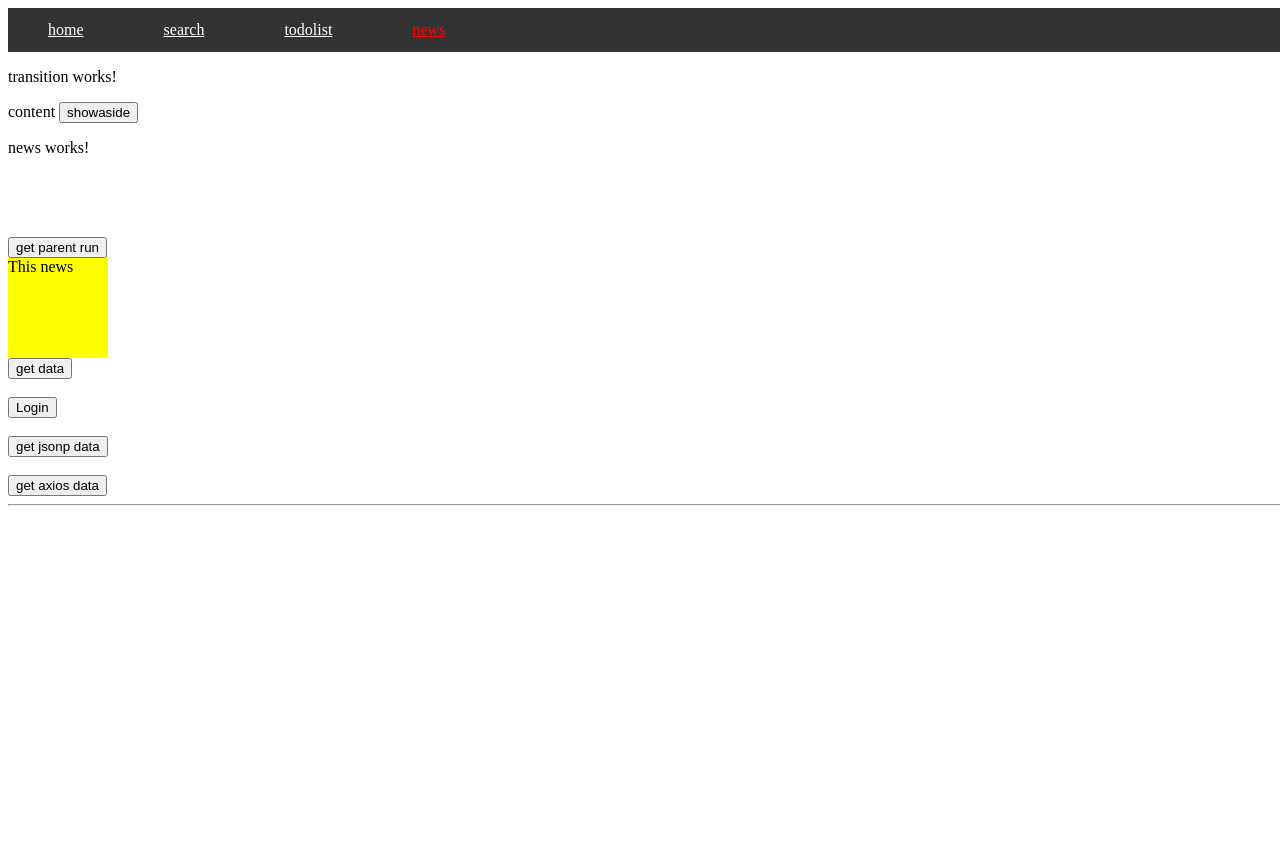
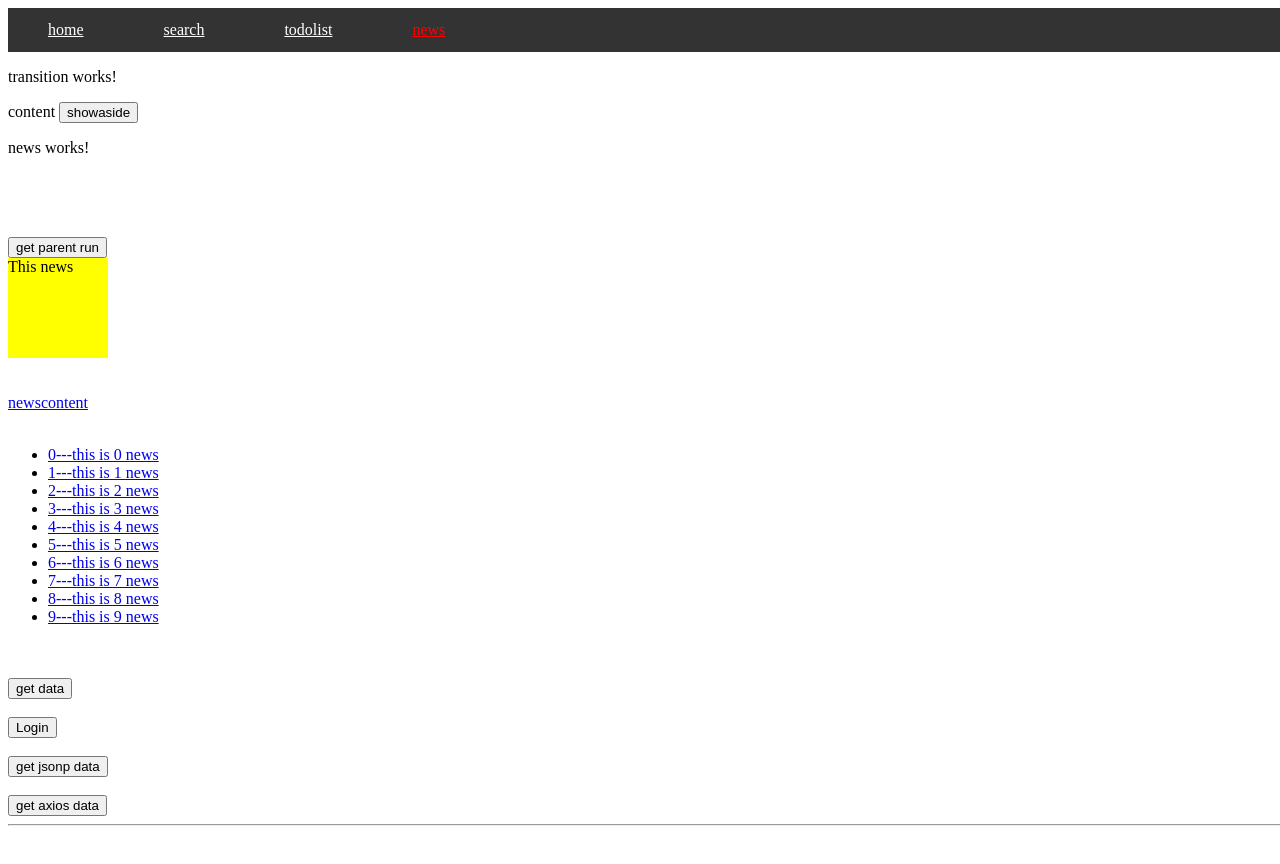
Before and after one commit to Shaka1987/AngularDemo, an Angular app in the folder demo/: page /news in a window 1280 px wide. Shown: the top 864 px of the page. Before the commit the page ends 800 px from the top, so only its background shows below. Built offline with nearby package versions, Linux system fonts and the light colour scheme.

Commit message:
route with parameter

```diff
--- a/demo/src/app/components/news/news.component.html
+++ b/demo/src/app/components/news/news.component.html
@@ -3,6 +3,19 @@
 <div #myBox>
     This news
 </div>
+<br>
+<br>
+<a [routerLink]="[ '/newcontent' ]" routerLinkActive="active">newscontent</a>
+<br>
+<br>
+<ul>
+    <li *ngFor="let item of newslist; let key = index;">
+        <!-- <a href="#">{{key}}---{{item}}</a> -->
+        <a [routerLink]="[ '/newscontent' ]"[queryParams]="{aid:key}">{{key}}---{{item}}</a>
+    </li>
+</ul>
+<br>
+<br>
 <button (click)="getData()">get data</button>
 <br>
 <br>
--- a/demo/src/app/components/news/news.component.ts
+++ b/demo/src/app/components/news/news.component.ts
@@ -11,9 +11,13 @@ export class NewsComponent implements OnInit, AfterViewInit {
   @ViewChild('myBox') myBox: any;
   @ViewChild('myheader') myheader: any;
   public list: any[] = [];
+  public newslist: any[] = [];
   constructor(public http: HttpClient, public httpService: HttpserviceService) { }
 
   ngOnInit(): void {
+    for (let i = 0; i < 10; i++) {
+      this.newslist.push(`this is ${i} news`);
+    }
   }
   ngAfterViewInit(): void {
     // Called after ngAfterContentInit when the component's view has been initialized. Applies to components only.
--- a/demo/src/app/components/newscontent/newscontent.component.html
+++ b/demo/src/app/components/newscontent/newscontent.component.html
@@ -1 +1 @@
-<p>newscontent works!</p>
+<p>newscontent works!{{aid}}</p>
--- a/demo/src/app/components/newscontent/newscontent.component.ts
+++ b/demo/src/app/components/newscontent/newscontent.component.ts
@@ -1,4 +1,5 @@
 import { Component, OnInit } from '@angular/core';
+import { ActivatedRoute } from '@angular/router';
 
 @Component({
   selector: 'app-newscontent',
@@ -6,10 +7,13 @@ import { Component, OnInit } from '@angular/core';
   styleUrls: ['./newscontent.component.scss']
 })
 export class NewscontentComponent implements OnInit {
-
-  constructor() { }
+  public aid: any = 0;
+  constructor(public route: ActivatedRoute) { }
 
   ngOnInit(): void {
+    this.route.queryParams.subscribe((data) => {
+      this.aid = data.aid;
+    });
   }
 
 }
```
